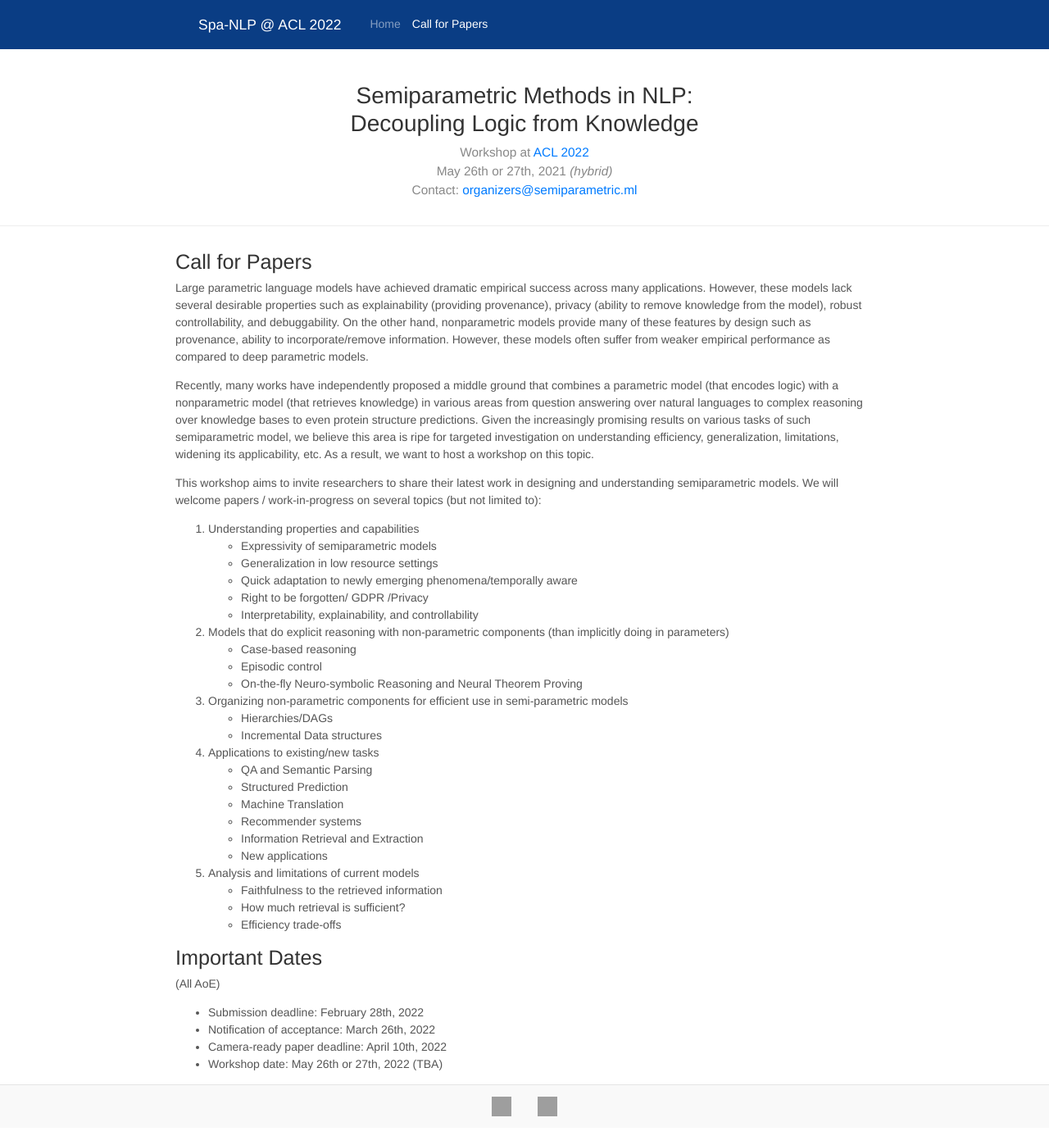
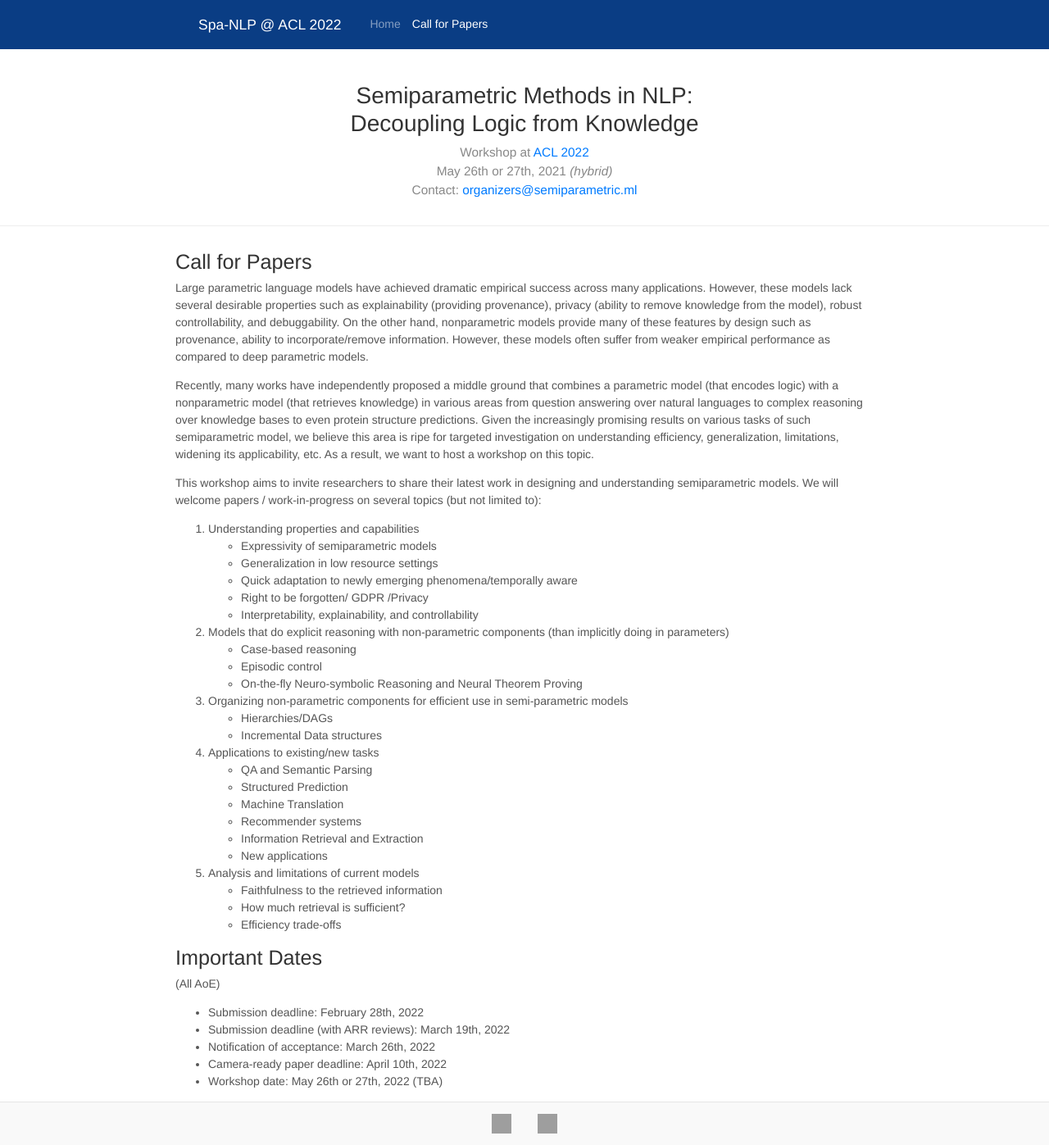
Before and after one commit to spa-nlp/spa-nlp.github.io, a Jekyll site: the page built from cfp.md, in a window 1280 px wide and 1397 px high. Shown: the whole window at 82% size. Built offline with Jekyll 4.4.1, drawn with Linux system fonts in a browser that asks for light colours; nearby versions of some CDN libraries; grey boxes are pictures that could not be loaded.

Commit message:
Update cfp.md

```diff
--- a/cfp.md
+++ b/cfp.md
@@ -55,6 +55,7 @@ This workshop aims to invite researchers to share their latest work in designing
 
 (All AoE)
 - Submission deadline: February 28th, 2022
+- Submission deadline (with ARR reviews): March 19th, 2022
 - Notification of acceptance: March 26th, 2022
 - Camera-ready paper deadline: April 10th, 2022
 - Workshop date: May 26th or 27th, 2022 (TBA)
```
